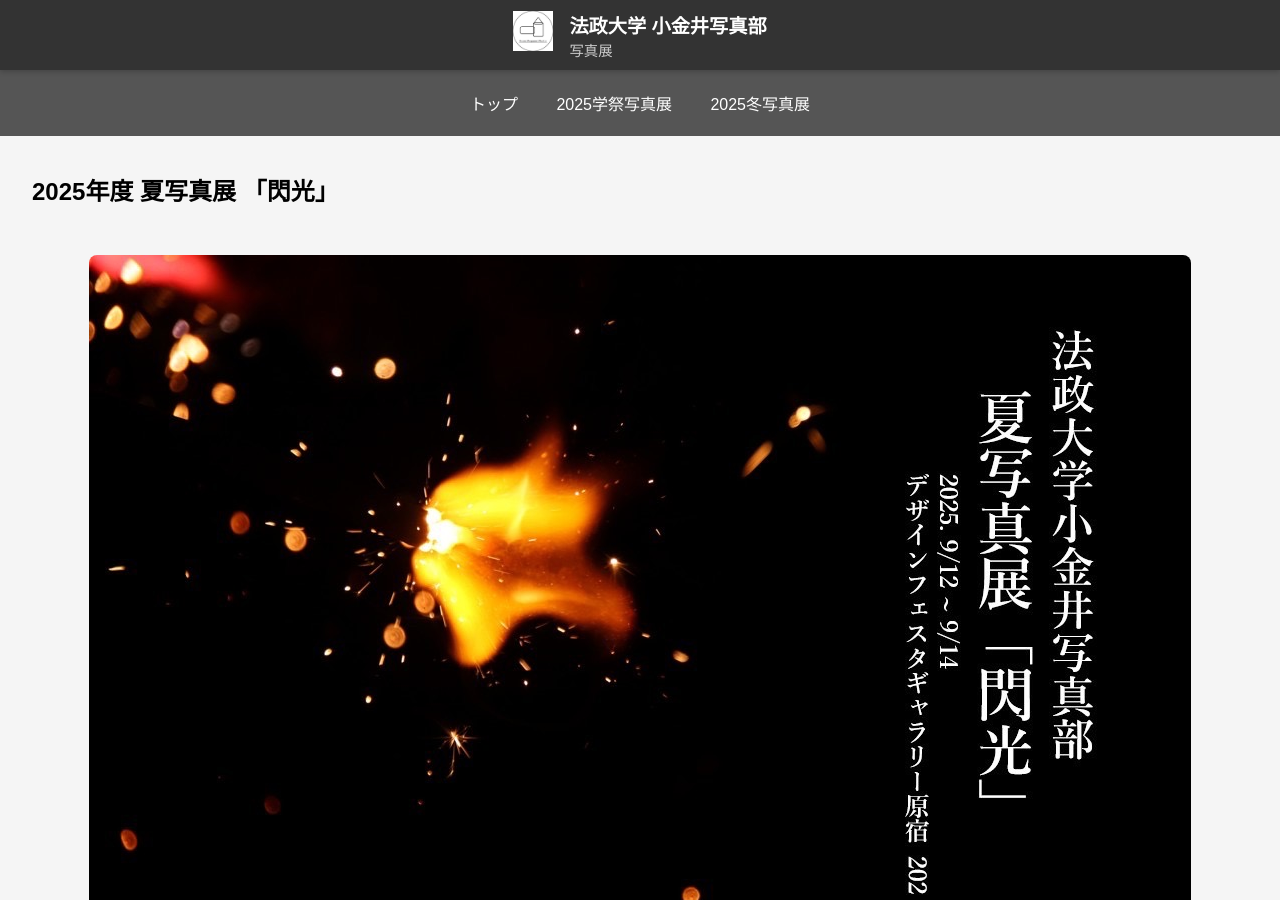
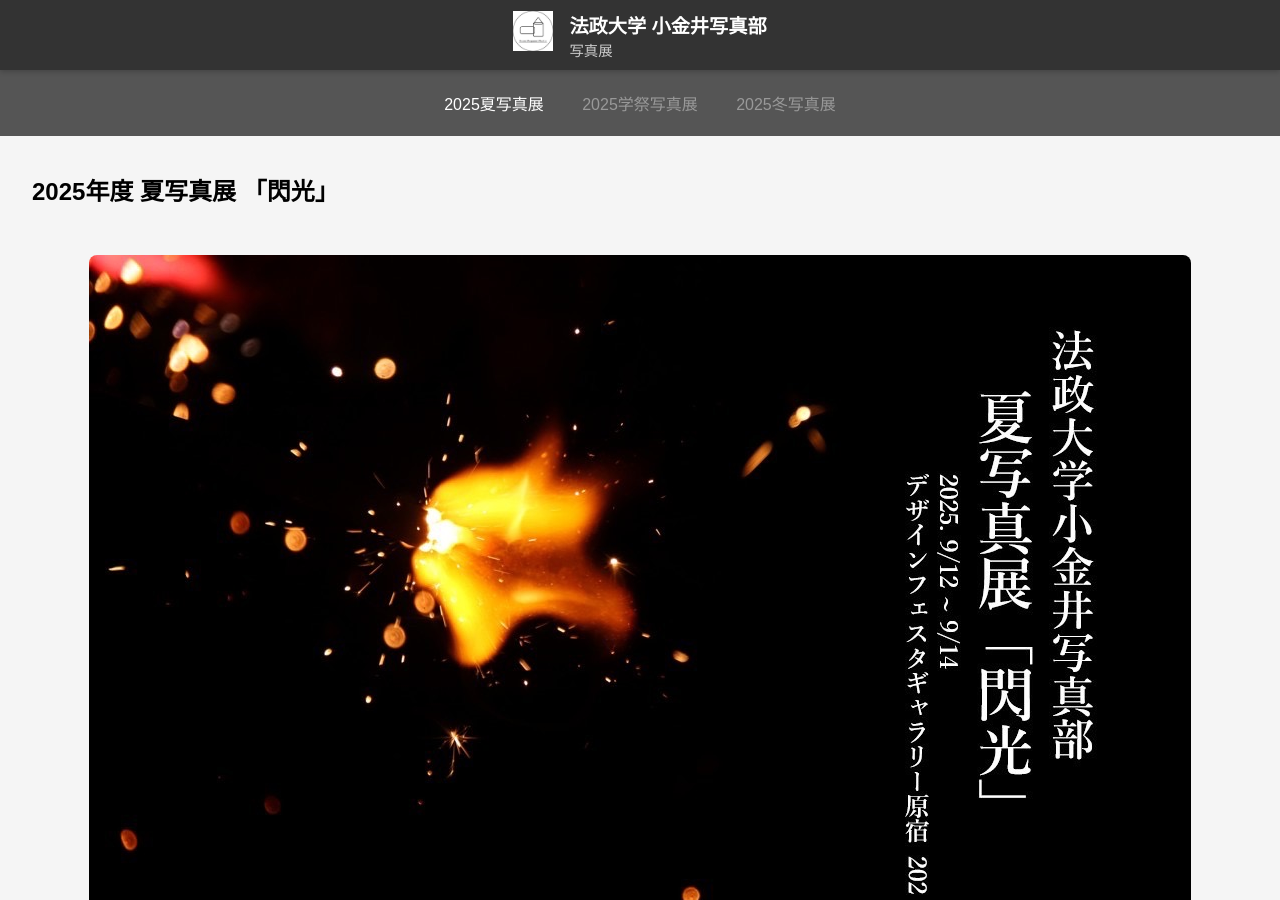
Before and after one commit to fujiyoshi-takayuki/photo-exhibition-site, a Jekyll site: the page built from 2025/summer/index.html, in a window 1280 px wide and 900 px high. Built offline with Jekyll 4.4.1, drawn with Linux system fonts in a browser that asks for light colours.

Commit message:
change summer / index layout: default

```diff
--- a/2025/summer/index.html
+++ b/2025/summer/index.html
@@ -1,44 +1,8 @@
-<!DOCTYPE html>
-<html lang="ja">
-  <head>
-    <meta charset="UTF-8" />
-    <title>2025夏写真展</title>
-    <link rel="stylesheet" href="../../css/style.css" />
-    <meta
-      name="viewport"
-      content="width=device-width, initial-scale=1.0, maximum-scale=1.0, user-scalable=yes"
-    />
-  </head>
-  <body>
-    <!-- 上段ヘッダー＋ナビをまとめる -->
-    <div id="header-wrapper">
-      <header id="main-header">
-        <div class="header-content">
-          <a href="../../"
-            ><img
-              src="../../images/club-icon.JPG"
-              alt="写真部アイコン"
-              class="logo"
-            />
-            <div class="site-title">
-              <h1>法政大学 小金井写真部</h1>
-              <p>写真展</p>
-            </div></a
-          >
-        </div>
-      </header>
+---
+layout: default
+title: 2025年度 夏写真展「閃光」
+---
 
-      <nav class="navbar">
-        <ul>
-          <li><a href="../../">トップ</a></li>
-          <li><a href="../gakusai/">2025学祭写真展</a></li>
-          <li><a href="../winter/">2025冬写真展</a></li>
-        </ul>
-      </nav>
-    </div>
-
-    <!-- メインコンテンツ -->
-    <main>
       <h2>2025年度 夏写真展 「閃光」</h2>
 
       <!-- DM画像 -->
@@ -71,21 +35,3 @@
         <a href="works.html" class="button">作品一覧</a>
         <a href="result.html" class="button">結果概要</a>
       </div>
-    </main>
-
-    <!-- フッター -->
-    <footer>
-      <p>Copyright &copy; 2025 法政大学 小金井写真部 All Rights Reserved.</p>
-      <p>Designed by Takakichi</p>
-      <div class="sns-links">
-        <a href="https://www.instagram.com/photo_koganei" target="_blank"
-          >Instagram</a
-        >
-        |
-        <a href="https://x.com/koganei_photo" target="_blank">X</a>
-      </div>
-    </footer>
-    <script src="../../js/script.js"></script>
-    <script src="../../js/exhibition-control.js"></script>
-  </body>
-</html>
--- a/_layouts/default.html
+++ b/_layouts/default.html
@@ -35,9 +35,9 @@
     <ul>
       <li><a href="{{ "/2025/summer/" | relative_url }}">2025夏写真展</a></li>
       <!-- <li><a href="{{ "/2025/gakusai/" | relative_url }}">2025学祭写真展</a></li> -->
-      <li><a href="#" class="disabled">2025学祭写真展（準備中）</a></li>
+      <li><a href="#" class="disabled">2025学祭写真展</a></li>
       <!-- <li><a href="{{ "/2025/winter/" | relative_url }}">2025冬写真展</a></li> -->
-      <li><a href="#" class="disabled">2025冬写真展（準備中）</a></li>
+      <li><a href="#" class="disabled">2025冬写真展</a></li>
     </ul>
   </nav>
 </div>
@@ -56,5 +56,6 @@
   </div>
 </footer>
 <script src="{{ "/js/script.js" | relative_url }}"></script>
+<script src="{{ "/js/exhibition-control.js" | relative_url }}"></script>
 </body>
 </html>
```
